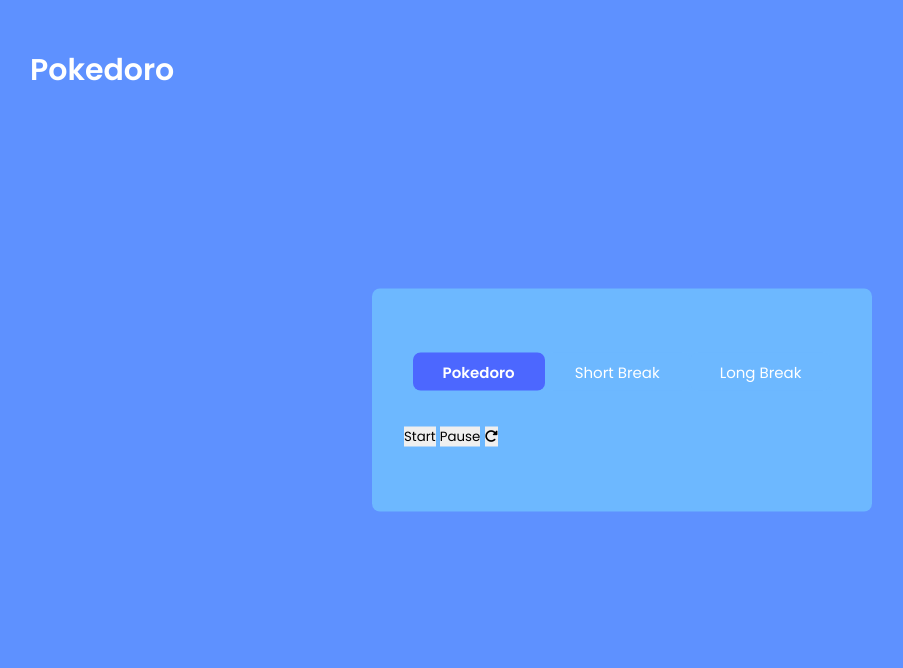
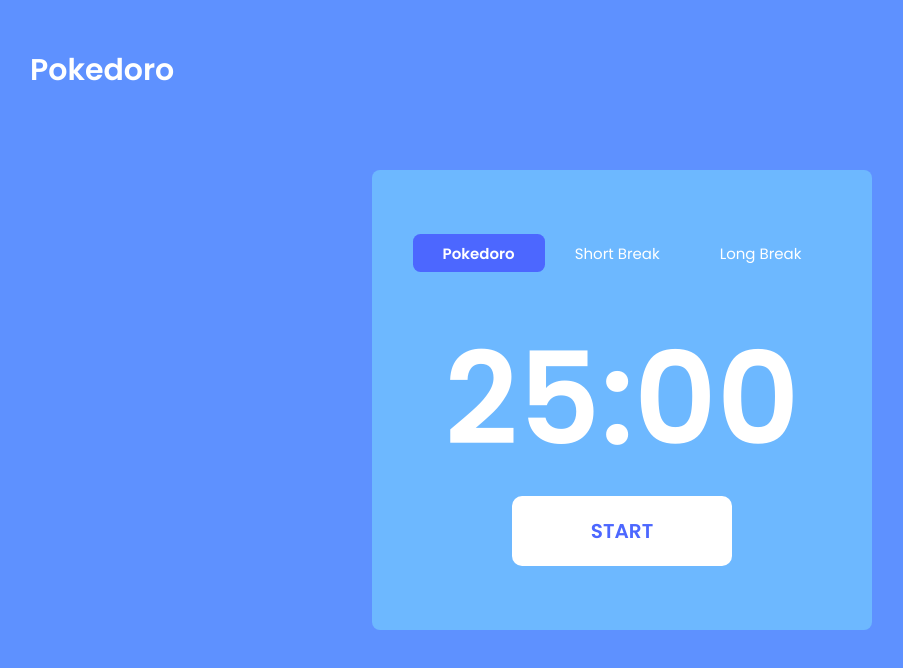
Before and after one commit to Yuldy/Mariodoro, a plain HTML site: page index.html in a window 1280 px wide. Both pictures are taken after a click on the button "Pokedoro". Shown: the whole page, without its empty margins (18-921 px from the left). Drawn offline with Linux system fonts and the light colour scheme.

Commit message:
Adding some button logic in JS for the Pomodoro Timer. Therefore buttons will do as they wish.

```diff
--- a/index.html
+++ b/index.html
@@ -29,8 +29,8 @@
       <div class="time-btn-container">
         <span id="time"></span>
         <div class="btn-container">
-          <button id="btn-start" class="show">Start</button>
-          <button id="btn-pause" class="hide">Pause</button>
+          <button id="btn-start" class="show">START</button>
+          <button id="btn-pause" class="hide">PAUSE</button>
           <button id="btn-reset" class="hide">
             <i class="fa-solid fa-rotate-right"></i>
           </button>
--- a/script.js
+++ b/script.js
@@ -1,11 +1,11 @@
-// Get all the buttons
-const buttons = document.querySelectorAll('.btn');
+// Gets all the buttons for "Pokedoro, Short Break, and Long Break"
+const getButtons = document.querySelectorAll('.btn');
 
 // Add click event listeners to each button
-buttons.forEach(button => {
+getButtons.forEach(button => {
     button.addEventListener('click', () => {
         // Remove 'active' class from all buttons
-        buttons.forEach(btn => {
+        getButtons.forEach(btn => {
             btn.classList.remove('btn-active');
         });
 
@@ -13,3 +13,53 @@ buttons.forEach(button => {
         button.classList.add('btn-active');
     });
 });
+
+
+// Buttons for the rest
+let pokedoroButton = document.getElementById("pokedoro");
+let buttons = document.querySelectorAll(".btn");
+let shortBreakButton = document.getElementById("shortbreak");
+let longBreakButton = document.getElementById('longbreak');
+let startButton = document.getElementById("btn-start");
+let resetButton = document.getElementById("btn-reset");
+let pause = document.getElementById("btn-pause");
+
+let time = document.getElementById("time");
+let set;
+let count = 59;
+let paused = true;
+let minCount = 24;
+
+time.textContent = `${minCount + 1}:00`;
+
+const appendZero = (value) => {
+    value = value < 10 ? `0${value}` : value;
+    return value;
+}
+
+resetButton.addEventListener(
+    "click",
+    (resetTime = () => {
+        pauseTimer();
+        count = 59;
+        mincount = 24;
+        time.textContent = `${minCount + 1}:00`
+    })
+);
+
+const removePokedoro = () => {
+    buttons.forEach((btn) => {
+        btn.classList.remove("btn-pokedoro")
+    });
+}
+
+pokedoroButton.addEventListener("click", () => {
+    removePokedoro();
+    pokedoroButton.classList.add("btn-focus");
+    pauseTimer();
+    minCount = 24;
+    count = 59;
+    time.textContent = `${minCount + 1}:00`;
+});
+
+shortBreak
--- a/style.css
+++ b/style.css
@@ -52,7 +52,7 @@ button {
 .btn {
     padding: 0.5em 2em;
     border-radius: 0.5em;
-    background-color: #6db8ff;
+    background-color: transparent;
     color: white;
     font-size: 15px;
 }
@@ -74,6 +74,39 @@ button {
 #time {
     text-align: center;
     color: white;
-    font-size: 5em;
+    font-size: 8em;
     font-weight: 600;
 }
+
+.btn-container {
+    display: flex;
+    justify-content: center;
+    gap: 2em;
+}
+#btn-start,
+#btn-pause {
+    padding: 1em 2em;
+    border-radius: 0.5em;
+    cursor: pointer;
+    background-color: white;
+    width: 220px;
+    font-size: 20px;
+    font-weight: 1000;
+    color: #4c67ff;
+}
+
+#btn-reset {
+    background-color: transparent;
+    border: none;
+    outline: none;
+    color: white;
+    font-size: 2em;
+}
+
+.hide {
+    display: none;
+}
+
+.show {
+    display: block;
+}
```
